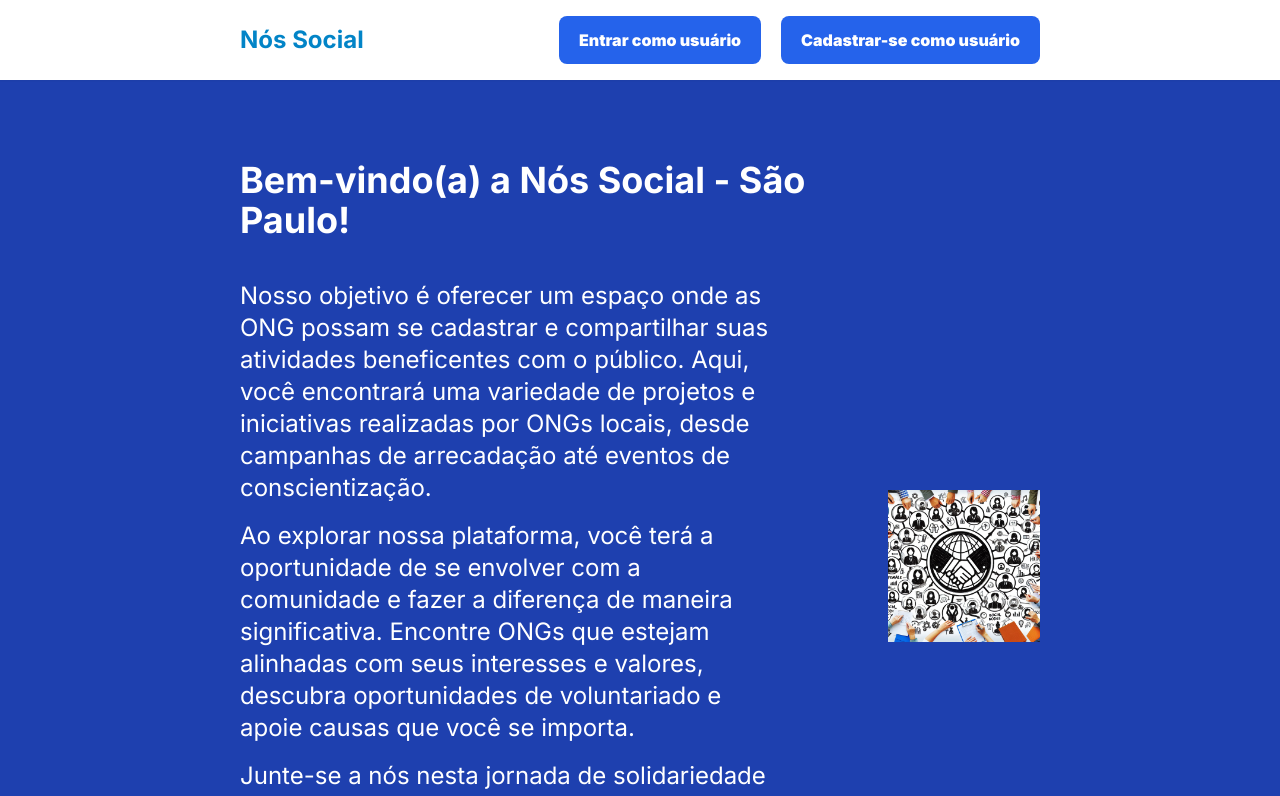
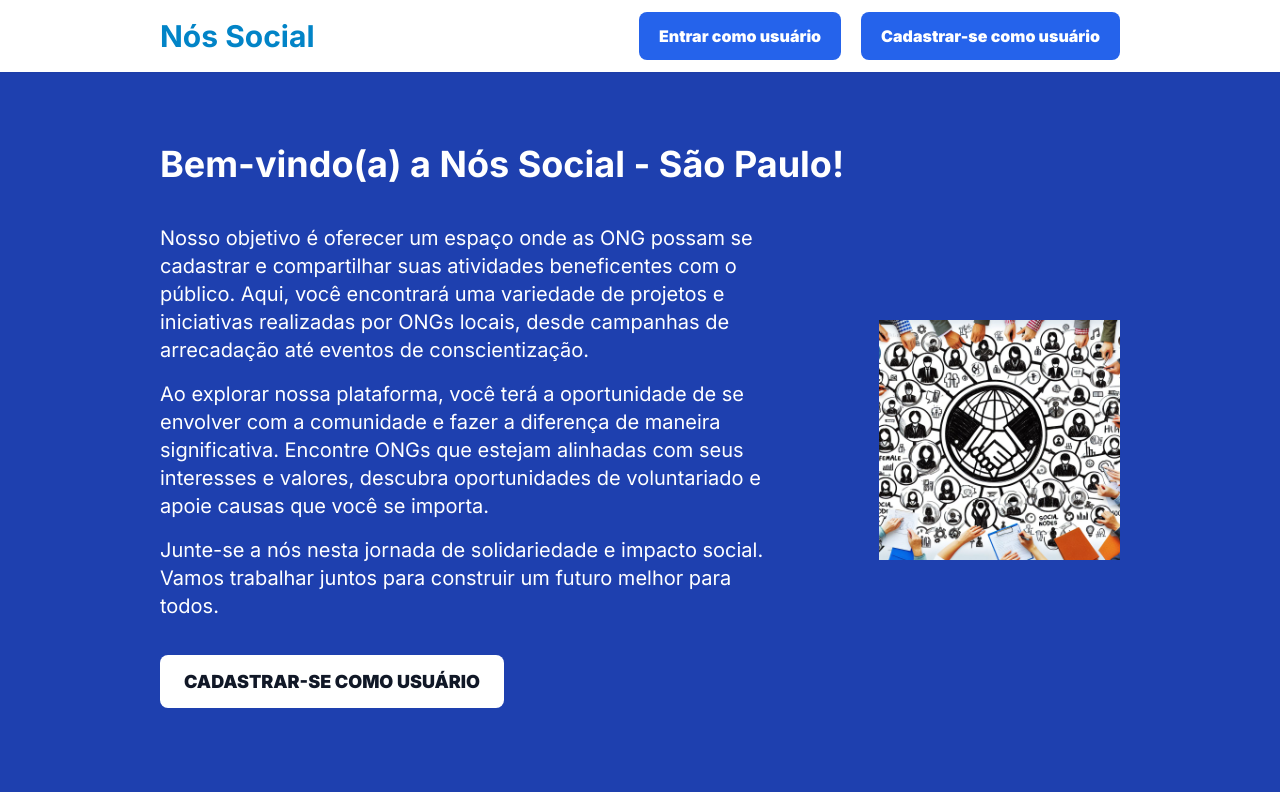
Before and after one commit to mateushilariodias/tg-nos-social-front-end, a Next.js app in the folder client/: page / in a window 1280 px wide. Shown: the top 796 px of the page. Built offline with nearby package versions, Linux system fonts and the light colour scheme.

Commit message:
update homepage paddings on desktop

```diff
--- a/client/src/app/(feed)/feedNgo/page.tsx
+++ b/client/src/app/(feed)/feedNgo/page.tsx
@@ -1,6 +1,5 @@
 "use client";
 
-import { useRouter } from "next/navigation";
 import { useQuery } from "@tanstack/react-query";
 import { IPost } from "@/interfaces";
 import { makeRequest } from "../../../../axios";
@@ -9,8 +8,6 @@ import PostCreation from "@/components/feed/PostCreation";
 import Feed from "@/components/feed/Feed";
 
 function FeedNgo() {
-
-    const router = useRouter();
 
     const { data, error, isSuccess, isError } = useQuery({
         queryKey: ["refresh"],
--- a/client/src/components/homepage/HeroSection.tsx
+++ b/client/src/components/homepage/HeroSection.tsx
@@ -3,12 +3,12 @@ import Link from "next/link";
 function HeroSection() {
 
     return (
-        <section className="lg:flex pt-24 pb-16 px-4 lg:pt-40 lg:pb-24 lg:px-60 bg-blue-800 text-white">
+        <section className="lg:flex pt-24 pb-16 px-4 lg:pt-36 lg:pb-24 lg:px-40 bg-blue-800 text-white">
             <div>
                 <h1 className="font-bold text-2xl lg:text-4xl pb-3 lg:pb-10">Bem-vindo(a) a Nós Social - São Paulo!</h1>
-                <p className="text-base lg:text-2xl pb-4 lg:pr-28">Nosso objetivo é oferecer um espaço onde as ONG possam se cadastrar e compartilhar suas atividades beneficentes com o público. Aqui, você encontrará uma variedade de projetos e iniciativas realizadas por ONGs locais, desde campanhas de arrecadação até eventos de conscientização.</p>
-                <p className="text-base lg:text-2xl pb-4 lg:pr-28">Ao explorar nossa plataforma, você terá a oportunidade de se envolver com a comunidade e fazer a diferença de maneira significativa. Encontre ONGs que estejam alinhadas com seus interesses e valores, descubra oportunidades de voluntariado e apoie causas que você se importa.</p>
-                <p className="text-base lg:text-2xl pb-8 lg:pb-12 lg:pr-28">Junte-se a nós nesta jornada de solidariedade e impacto social. Vamos trabalhar juntos para construir um futuro melhor para todos.</p>
+                <p className="text-base lg:text-xl pb-4 lg:pr-28">Nosso objetivo é oferecer um espaço onde as ONG possam se cadastrar e compartilhar suas atividades beneficentes com o público. Aqui, você encontrará uma variedade de projetos e iniciativas realizadas por ONGs locais, desde campanhas de arrecadação até eventos de conscientização.</p>
+                <p className="text-base lg:text-xl pb-4 lg:pr-28">Ao explorar nossa plataforma, você terá a oportunidade de se envolver com a comunidade e fazer a diferença de maneira significativa. Encontre ONGs que estejam alinhadas com seus interesses e valores, descubra oportunidades de voluntariado e apoie causas que você se importa.</p>
+                <p className="text-base lg:text-xl pb-8 lg:pb-12 lg:pr-28">Junte-se a nós nesta jornada de solidariedade e impacto social. Vamos trabalhar juntos para construir um futuro melhor para todos.</p>
                 <Link href="/registerUser" className="bg-white hover:bg-slate-100 lg:mb-0 py-4 px-6 font-bold text-gray-900 rounded-lg text-sm lg:text-lg uppercase text-center">
                     <strong>Cadastrar-se como usuário</strong>
                 </Link>
--- a/client/src/components/homepage/header.tsx
+++ b/client/src/components/homepage/header.tsx
@@ -1,10 +1,16 @@
+"use client";  // Adicione esta linha
+
 import Link from "next/link";
+import { useState } from "react";
 import { FiAlignJustify } from "react-icons/fi";
+import { FaTimes } from "react-icons/fa";
 
 function Header() {
+    const [showMobileMenu, setShowMobileMenu] = useState(false);
+
     return (
-        <header className="fixed z-10 w-full bg-white flex justify-between items-center py-4 px-4 lg:px-60 shadow-sm">
-            <Link className="font-bold text-sky-600 text-2xl" href='/'>Nós Social</Link>
+        <header className="fixed z-10 w-full bg-white flex justify-between items-center py-3 px-4 lg:px-40 shadow-sm">
+            <Link className="font-bold text-sky-600 text-3xl" href='/'>Nós Social</Link>
             <div className="hidden lg:flex lg:gap-5 items-center text-gray-600">
                 <Link href="/loginUser" className="bg-blue-600 hover:bg-blue-800 py-3 px-5 font-bold text-white rounded-lg">
                     <strong>Entrar como usuário</strong>
@@ -14,9 +20,28 @@ function Header() {
                 </Link>
             </div>
             <div className="flex lg:hidden pr-4">
-                <FiAlignJustify />
+                <FiAlignJustify onClick={() => setShowMobileMenu(true)} />
             </div>
+
+            {showMobileMenu && (
+                <div className="fixed inset-0 bg-black bg-opacity-50 flex justify-center items-center">
+                    <div className="bg-white p-6 rounded-lg shadow-lg w-3/4 max-w-sm text-center">
+                        <button className="absolute top-4 right-4 text-gray-600" onClick={() => setShowMobileMenu(false)}>
+                            <FaTimes size={20} />
+                        </button>
+                        <div className="flex flex-col gap-4">
+                            <Link href="/loginUser" className="bg-blue-600 hover:bg-blue-800 py-3 px-5 font-bold text-white rounded-lg">
+                                <strong>Entrar como usuário</strong>
+                            </Link>
+                            <Link href="/registerUser" className="bg-blue-600 hover:bg-blue-800 py-3 px-5 font-bold text-white rounded-lg">
+                                <strong>Cadastrar-se como usuário</strong>
+                            </Link>
+                        </div>
+                    </div>
+                </div>
+            )}
         </header>
-    )
+    );
 }
+
 export default Header;
```
